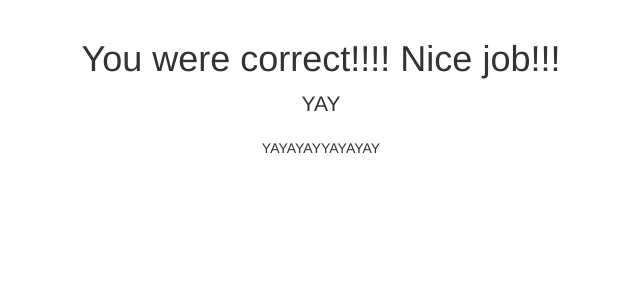
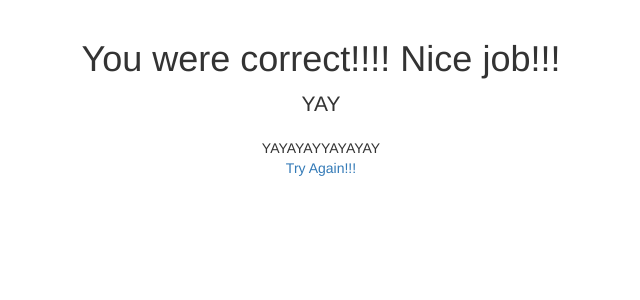
Before and after one commit to Masa13/api_project, a Flask app: template templates/correct.html in a window 1280 px wide. Shown: the part 51-351 px from the top of the page, without its empty margins (319-959 px from the left). Run offline with Flask 2, Linux system fonts and the light colour scheme; the template is opened without the code that fills it, so the values that code supplies are empty; parts of the project's set-up code (start-up, migrations or seed data) failed here and were passed over.

Commit message:
Update correct.html

```diff
--- a/templates/correct.html
+++ b/templates/correct.html
@@ -11,6 +11,6 @@
 	<p class="lead">YAY</p>
 	YAYAYAYYAYAYAY
 	<br>
-
+	<a href="/quiz">Try Again!!!</a>
 </div>
 {% endblock %}
```
